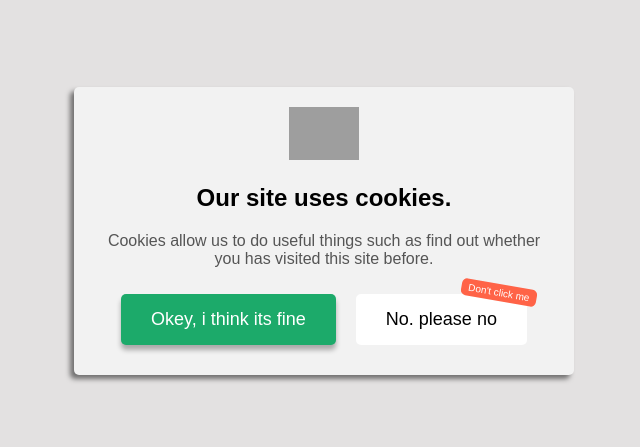
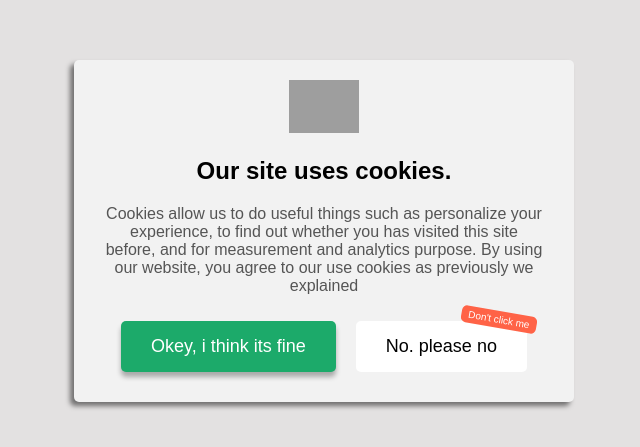
Before and after one commit to rzfhlvb/cookies-card, a plain HTML site: page index.html in a window 1280 px wide. Shown: the part 169-616 px from the top of the page, without its empty margins (316-956 px from the left). Drawn offline with Linux system fonts and the light colour scheme; grey boxes are pictures that could not be loaded; a web font is replaced by a local one.

Commit message:
v1.1 (revamp content)

```diff
--- a/index.html
+++ b/index.html
@@ -11,7 +11,10 @@
     <div class="popup">
       <img src="https://image.flaticon.com/icons/svg/2078/2078580.svg" alt="" />
       <h2>Our site uses cookies.</h2>
-      <p>Cookies allow us to do useful things such as find out whether you has visited this site before.</p>
+      <p>
+        Cookies allow us to do useful things such as personalize your experience, to find out whether you has visited this site before, and for measurement and analytics purpose. By using our website, you agree to our use cookies as
+        previously we explained
+      </p>
       <div class="btn-container">
         <button class="btn">Okey, i think its fine</button>
         <button class="btn ghost" id="trick">
```
